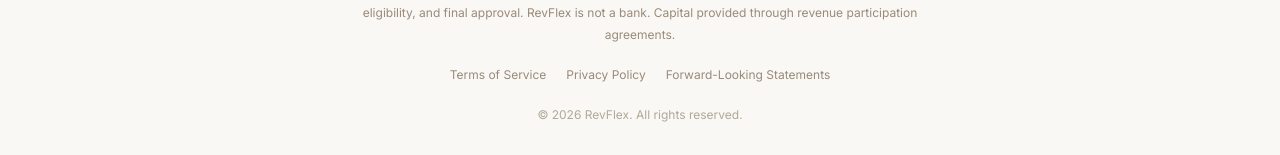
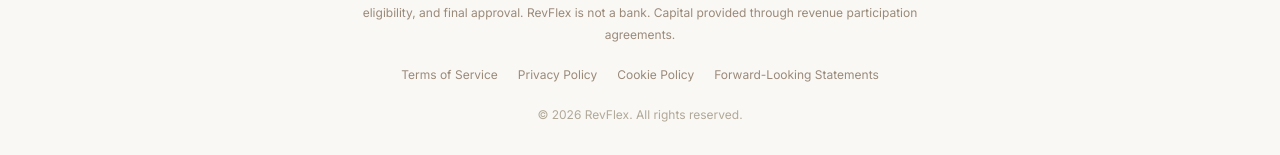
Before and after one commit to RevFlex/revflex-pip, a Next.js app: page / in a window 1280 px wide. Shown: the part 4810-4965 px from the top of the page. Built offline with nearby package versions, Linux system fonts and the light colour scheme.

Commit message:
Update page.jsx

```diff
--- a/app/page.jsx
+++ b/app/page.jsx
@@ -284,6 +284,7 @@ export default function Home() {
           <div style={{ display: 'flex', gap: '20px', fontSize: '12px', color: '#9A8A7A' }}>
             <a href="/terms" style={{ color: '#9A8A7A', textDecoration: 'none' }}>Terms of Service</a>
             <a href="/privacy" style={{ color: '#9A8A7A', textDecoration: 'none' }}>Privacy Policy</a>
+            <a href="/cookies" style={{ color: '#9A8A7A', textDecoration: 'none' }}>Cookie Policy</a>
             <a href="/disclaimer" style={{ color: '#9A8A7A', textDecoration: 'none' }}>Forward-Looking Statements</a>
           </div>
           <div style={{ fontSize: '12px', color: '#B0A898' }}>© 2026 RevFlex. All rights reserved.</div>
```
